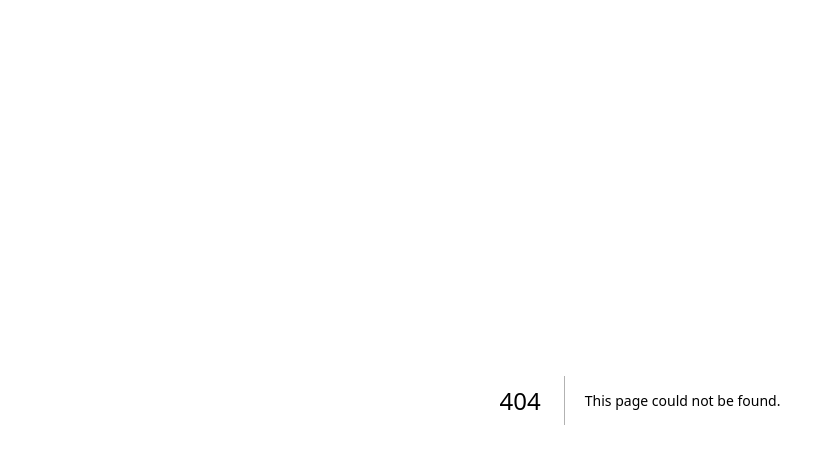
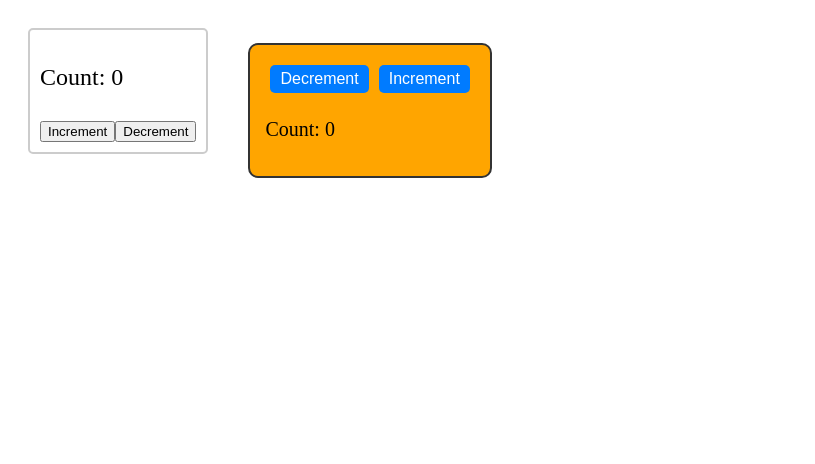
Before and after one commit to klezovics/juliana-react-tutorial, a Next.js app: page /hook_demos/counters in a window 1280 px wide. Before the commit this address had no page. Shown: the top 464 px of the page, without its empty margins (0-815 px from the left). Built offline with nearby package versions, Linux system fonts and the light colour scheme.

Commit message:
Add counters example

```diff
--- /dev/null
+++ b/src/components/hook_demos/Counter.js
@@ -0,0 +1,26 @@
+import React from 'react';
+import styled from 'styled-components';
+import useCounter from "@/hooks/useCounters";
+
+const CounterWrapper = styled.div`
+  font-size: 24px;
+  margin: 20px;
+  padding: 10px;
+  border: 2px solid #ccc;
+  border-radius: 5px;
+  display: inline-block;
+`;
+
+const Counter = () => {
+    const { count, increment, decrement } = useCounter();
+
+    return (
+        <CounterWrapper>
+            <p>Count: {count}</p>
+            <button onClick={increment}>Increment</button>
+            <button onClick={decrement}>Decrement</button>
+        </CounterWrapper>
+    );
+};
+
+export default Counter;
--- /dev/null
+++ b/src/components/hook_demos/StyledCounter.js
@@ -0,0 +1,42 @@
+import React from 'react';
+import styled from 'styled-components';
+import useCounter from "@/hooks/useCounters";
+
+const StyledCounterWrapper = styled.div`
+  font-size: 20px;
+  margin: 20px;
+  padding: 15px;
+  background-color: orange;
+  border: 2px solid #333;
+  border-radius: 10px;
+  display: inline-block;
+`;
+
+const StyledButton = styled.button`
+  font-size: 16px;
+  padding: 5px 10px;
+  margin: 5px;
+  background-color: #007bff;
+  color: white;
+  border: none;
+  border-radius: 5px;
+  cursor: pointer;
+
+  &:hover {
+    background-color: #0056b3;
+  }
+`;
+
+const StyledCounter = () => {
+    const { count, increment, decrement } = useCounter();
+
+    return (
+        <StyledCounterWrapper>
+            <StyledButton onClick={decrement}>Decrement</StyledButton>
+            <StyledButton onClick={increment}>Increment</StyledButton>
+            <p>Count: {count}</p>
+        </StyledCounterWrapper>
+    );
+};
+
+export default StyledCounter;
--- /dev/null
+++ b/src/hooks/useCounters.js
@@ -0,0 +1,17 @@
+import { useState } from 'react';
+
+const useCounter = (initialCount = 0) => {
+    const [count, setCount] = useState(initialCount);
+
+    const increment = () => {
+        setCount(count + 1);
+    };
+
+    const decrement = () => {
+        setCount(count - 1);
+    };
+
+    return { count, increment, decrement };
+};
+
+export default useCounter;
--- /dev/null
+++ b/src/pages/hook_demos/counters.tsx
@@ -0,0 +1,13 @@
+import StyledCounter from "@/components/hook_demos/StyledCounter";
+import Counter from "@/components/hook_demos/Counter";
+
+const Counters = () => {
+  return (
+      <>
+          <Counter/>
+          <StyledCounter/>
+      </>
+  )
+}
+
+export default Counters;
--- a/src/styles/globals.css
+++ b/src/styles/globals.css
@@ -1,107 +1,107 @@
-:root {
-  --max-width: 1100px;
-  --border-radius: 12px;
-  --font-mono: ui-monospace, Menlo, Monaco, 'Cascadia Mono', 'Segoe UI Mono',
-    'Roboto Mono', 'Oxygen Mono', 'Ubuntu Monospace', 'Source Code Pro',
-    'Fira Mono', 'Droid Sans Mono', 'Courier New', monospace;
+/*:root {*/
+/*  --max-width: 1100px;*/
+/*  --border-radius: 12px;*/
+/*  --font-mono: ui-monospace, Menlo, Monaco, 'Cascadia Mono', 'Segoe UI Mono',*/
+/*    'Roboto Mono', 'Oxygen Mono', 'Ubuntu Monospace', 'Source Code Pro',*/
+/*    'Fira Mono', 'Droid Sans Mono', 'Courier New', monospace;*/
 
-  --foreground-rgb: 0, 0, 0;
-  --background-start-rgb: 214, 219, 220;
-  --background-end-rgb: 255, 255, 255;
+/*  --foreground-rgb: 0, 0, 0;*/
+/*  --background-start-rgb: 214, 219, 220;*/
+/*  --background-end-rgb: 255, 255, 255;*/
 
-  --primary-glow: conic-gradient(
-    from 180deg at 50% 50%,
-    #16abff33 0deg,
-    #0885ff33 55deg,
-    #54d6ff33 120deg,
-    #0071ff33 160deg,
-    transparent 360deg
-  );
-  --secondary-glow: radial-gradient(
-    rgba(255, 255, 255, 1),
-    rgba(255, 255, 255, 0)
-  );
+/*  --primary-glow: conic-gradient(*/
+/*    from 180deg at 50% 50%,*/
+/*    #16abff33 0deg,*/
+/*    #0885ff33 55deg,*/
+/*    #54d6ff33 120deg,*/
+/*    #0071ff33 160deg,*/
+/*    transparent 360deg*/
+/*  );*/
+/*  --secondary-glow: radial-gradient(*/
+/*    rgba(255, 255, 255, 1),*/
+/*    rgba(255, 255, 255, 0)*/
+/*  );*/
 
-  --tile-start-rgb: 239, 245, 249;
-  --tile-end-rgb: 228, 232, 233;
-  --tile-border: conic-gradient(
-    #00000080,
-    #00000040,
-    #00000030,
-    #00000020,
-    #00000010,
-    #00000010,
-    #00000080
-  );
+/*  --tile-start-rgb: 239, 245, 249;*/
+/*  --tile-end-rgb: 228, 232, 233;*/
+/*  --tile-border: conic-gradient(*/
+/*    #00000080,*/
+/*    #00000040,*/
+/*    #00000030,*/
+/*    #00000020,*/
+/*    #00000010,*/
+/*    #00000010,*/
+/*    #00000080*/
+/*  );*/
 
-  --callout-rgb: 238, 240, 241;
-  --callout-border-rgb: 172, 175, 176;
-  --card-rgb: 180, 185, 188;
-  --card-border-rgb: 131, 134, 135;
-}
+/*  --callout-rgb: 238, 240, 241;*/
+/*  --callout-border-rgb: 172, 175, 176;*/
+/*  --card-rgb: 180, 185, 188;*/
+/*  --card-border-rgb: 131, 134, 135;*/
+/*}*/
 
-@media (prefers-color-scheme: dark) {
-  :root {
-    --foreground-rgb: 255, 255, 255;
-    --background-start-rgb: 0, 0, 0;
-    --background-end-rgb: 0, 0, 0;
+/*@media (prefers-color-scheme: dark) {*/
+/*  :root {*/
+/*    --foreground-rgb: 255, 255, 255;*/
+/*    --background-start-rgb: 0, 0, 0;*/
+/*    --background-end-rgb: 0, 0, 0;*/
 
-    --primary-glow: radial-gradient(rgba(1, 65, 255, 0.4), rgba(1, 65, 255, 0));
-    --secondary-glow: linear-gradient(
-      to bottom right,
-      rgba(1, 65, 255, 0),
-      rgba(1, 65, 255, 0),
-      rgba(1, 65, 255, 0.3)
-    );
+/*    --primary-glow: radial-gradient(rgba(1, 65, 255, 0.4), rgba(1, 65, 255, 0));*/
+/*    --secondary-glow: linear-gradient(*/
+/*      to bottom right,*/
+/*      rgba(1, 65, 255, 0),*/
+/*      rgba(1, 65, 255, 0),*/
+/*      rgba(1, 65, 255, 0.3)*/
+/*    );*/
 
-    --tile-start-rgb: 2, 13, 46;
-    --tile-end-rgb: 2, 5, 19;
-    --tile-border: conic-gradient(
-      #ffffff80,
-      #ffffff40,
-      #ffffff30,
-      #ffffff20,
-      #ffffff10,
-      #ffffff10,
-      #ffffff80
-    );
+/*    --tile-start-rgb: 2, 13, 46;*/
+/*    --tile-end-rgb: 2, 5, 19;*/
+/*    --tile-border: conic-gradient(*/
+/*      #ffffff80,*/
+/*      #ffffff40,*/
+/*      #ffffff30,*/
+/*      #ffffff20,*/
+/*      #ffffff10,*/
+/*      #ffffff10,*/
+/*      #ffffff80*/
+/*    );*/
 
-    --callout-rgb: 20, 20, 20;
-    --callout-border-rgb: 108, 108, 108;
-    --card-rgb: 100, 100, 100;
-    --card-border-rgb: 200, 200, 200;
-  }
-}
+/*    --callout-rgb: 20, 20, 20;*/
+/*    --callout-border-rgb: 108, 108, 108;*/
+/*    --card-rgb: 100, 100, 100;*/
+/*    --card-border-rgb: 200, 200, 200;*/
+/*  }*/
+/*}*/
 
-* {
-  box-sizing: border-box;
-  padding: 0;
-  margin: 0;
-}
+/** {*/
+/*  box-sizing: border-box;*/
+/*  padding: 0;*/
+/*  margin: 0;*/
+/*}*/
 
-html,
-body {
-  max-width: 100vw;
-  overflow-x: hidden;
-}
+/*html,*/
+/*body {*/
+/*  max-width: 100vw;*/
+/*  overflow-x: hidden;*/
+/*}*/
 
-body {
-  color: rgb(var(--foreground-rgb));
-  background: linear-gradient(
-      to bottom,
-      transparent,
-      rgb(var(--background-end-rgb))
-    )
-    rgb(var(--background-start-rgb));
-}
+/*body {*/
+/*  color: rgb(var(--foreground-rgb));*/
+/*  background: linear-gradient(*/
+/*      to bottom,*/
+/*      transparent,*/
+/*      rgb(var(--background-end-rgb))*/
+/*    )*/
+/*    rgb(var(--background-start-rgb));*/
+/*}*/
 
-a {
-  color: inherit;
-  text-decoration: none;
-}
+/*a {*/
+/*  color: inherit;*/
+/*  text-decoration: none;*/
+/*}*/
 
-@media (prefers-color-scheme: dark) {
-  html {
-    color-scheme: dark;
-  }
-}
+/*@media (prefers-color-scheme: dark) {*/
+/*  html {*/
+/*    color-scheme: dark;*/
+/*  }*/
+/*}*/
```
